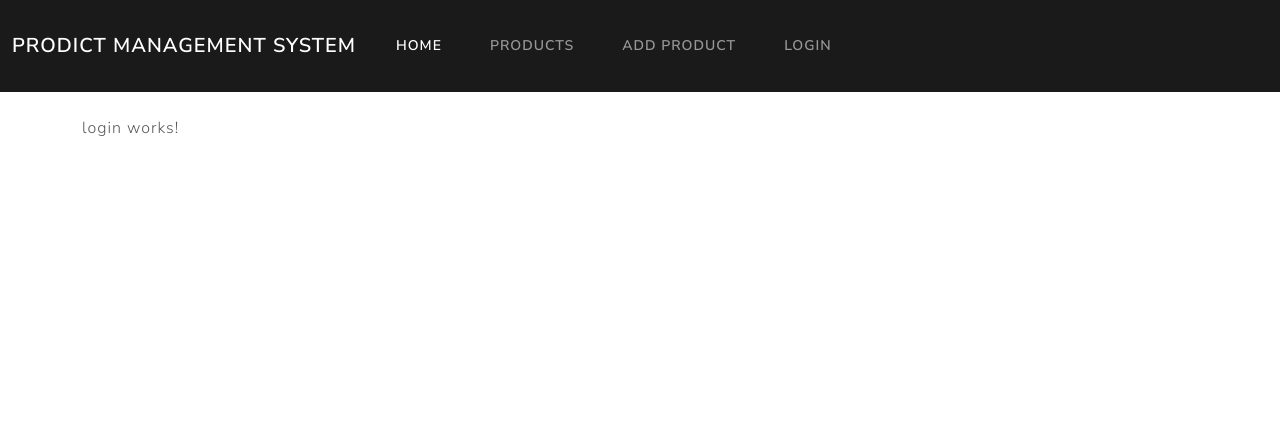
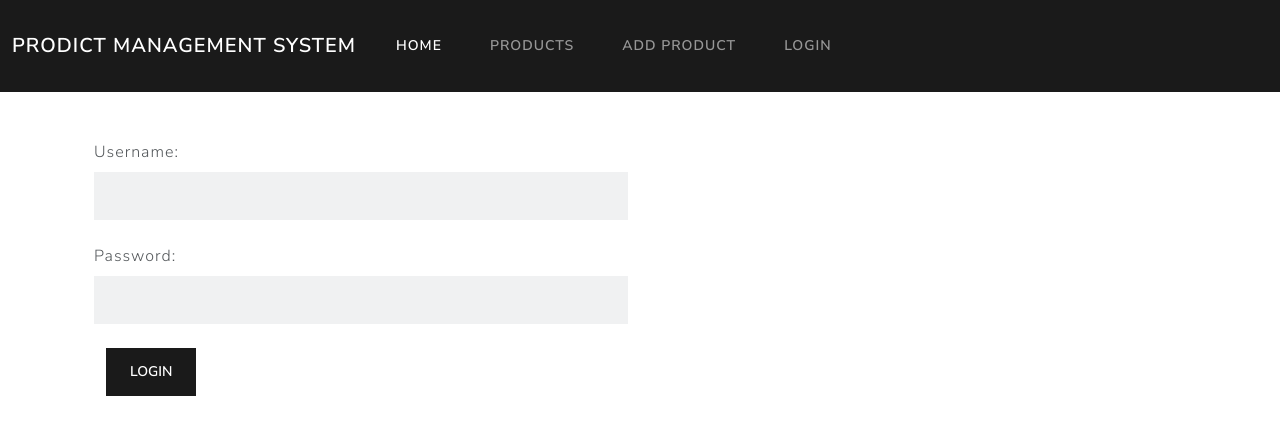
Before and after one commit to joydip-git/siemens-angular-12thOct2026, an Angular app in the folder codes/day-5/pms-app/: page /auth/login in a window 1280 px wide. Shown: the top 434 px of the page. Built offline with nearby package versions, Linux system fonts and the light colour scheme.

Commit message:
auh service and auth guard created

```diff
--- a/codes/day-5/pms-app/src/app/modules/auth/components/login/login.html
+++ b/codes/day-5/pms-app/src/app/modules/auth/components/login/login.html
@@ -1 +1,29 @@
-<p>login works!</p>
+<div class="container">
+    <div class="row">
+        <div class="col-xs-12 col-md-6 col-md-6-offest-3">
+            <form class="form-horizontal">
+
+                <div class="form-group">
+                    <label for="txtUserName" class="form-label mt-4">
+                        Username:
+                    </label>
+                    <input type="text" id="txtUserName" class="form-control" [value]="username()" (input)="username.set($event.target.value)">
+                </div>
+
+
+                <div class="form-group">
+                    <label for="txtPassword" class="form-label mt-4">
+                        Password:
+                    </label>
+                    <input type="password" id="txtPassword" class="form-control" [value]="password()" (input)="password.set($event.target.value)">
+                </div>
+                <br>
+                <div class="container-fluid btn-center">
+                    <button type="button" class="btn btn-primary" (click)="login()">
+                        Login
+                    </button>
+                </div>
+            </form>
+        </div>
+    </div>
+</div>
--- a/codes/day-5/pms-app/src/app/modules/auth/components/login/login.ts
+++ b/codes/day-5/pms-app/src/app/modules/auth/components/login/login.ts
@@ -1,4 +1,4 @@
-import { Component } from '@angular/core';
+import { Component, signal } from '@angular/core';
 
 @Component({
   imports: [],
@@ -6,4 +6,11 @@ import { Component } from '@angular/core';
   styleUrl: './login.css',
   templateUrl: './login.html',
 })
-export class Login {}
+export class Login {
+  username = signal('')
+  password = signal('')
+
+  login() {
+
+  }
+}
--- /dev/null
+++ b/codes/day-5/pms-app/src/app/modules/auth/models/user.ts
@@ -0,0 +1,4 @@
+export type User = {
+    username: string,
+    password: string
+}
--- /dev/null
+++ b/codes/day-5/pms-app/src/app/modules/products/guards/product-auth-guard.ts
@@ -0,0 +1,23 @@
+import { inject } from "@angular/core";
+import { ActivatedRouteSnapshot, CanActivate, CanActivateFn, GuardResult, MaybeAsync, Router, RouterStateSnapshot } from "@angular/router";
+import { TokenStorageService } from "../../shared/services/token-storage-service";
+
+// class G implements CanActivate{
+//     canActivate(route: ActivatedRouteSnapshot, state: RouterStateSnapshot): MaybeAsync<GuardResult> {
+//         throw new Error("Method not implemented.");
+//     }
+
+// }
+export const ProductAuthGuard: CanActivateFn = (route: ActivatedRouteSnapshot, state: RouterStateSnapshot): MaybeAsync<GuardResult> => {
+    const router = inject(Router)
+    const tokenStorageService = inject(TokenStorageService)
+    const isLogged = tokenStorageService.isLoggedIn()
+
+    if (!isLogged) {
+        router.navigate(['/auth/login'], {
+            queryParams: { returnUrl: state.url }
+        })
+        return false
+    } else
+        return true
+}
--- a/codes/day-5/pms-app/src/app/routes/app.routes.ts
+++ b/codes/day-5/pms-app/src/app/routes/app.routes.ts
@@ -7,10 +7,12 @@ import { Registration } from '../modules/auth/components/registration/registrati
 import { Login } from '../modules/auth/components/login/login';
 import { Home } from '../modules/shared/components/home/home';
 import { PageNotFound } from '../modules/shared/components/page-not-found/page-not-found';
+import { ProductAuthGuard } from '../modules/products/guards/product-auth-guard';
 
 export const routes: Routes = [
     {
         path: 'products',
+        canActivate:[ProductAuthGuard],
         children: [
             {
                 path: '',
```
Also changed, not shown: codes/day-5/pms-app/src/app/modules/auth/services/auth-service.ts (added, +19 -0 lines), 2 other files (tests, documents, lock files or other folders).
